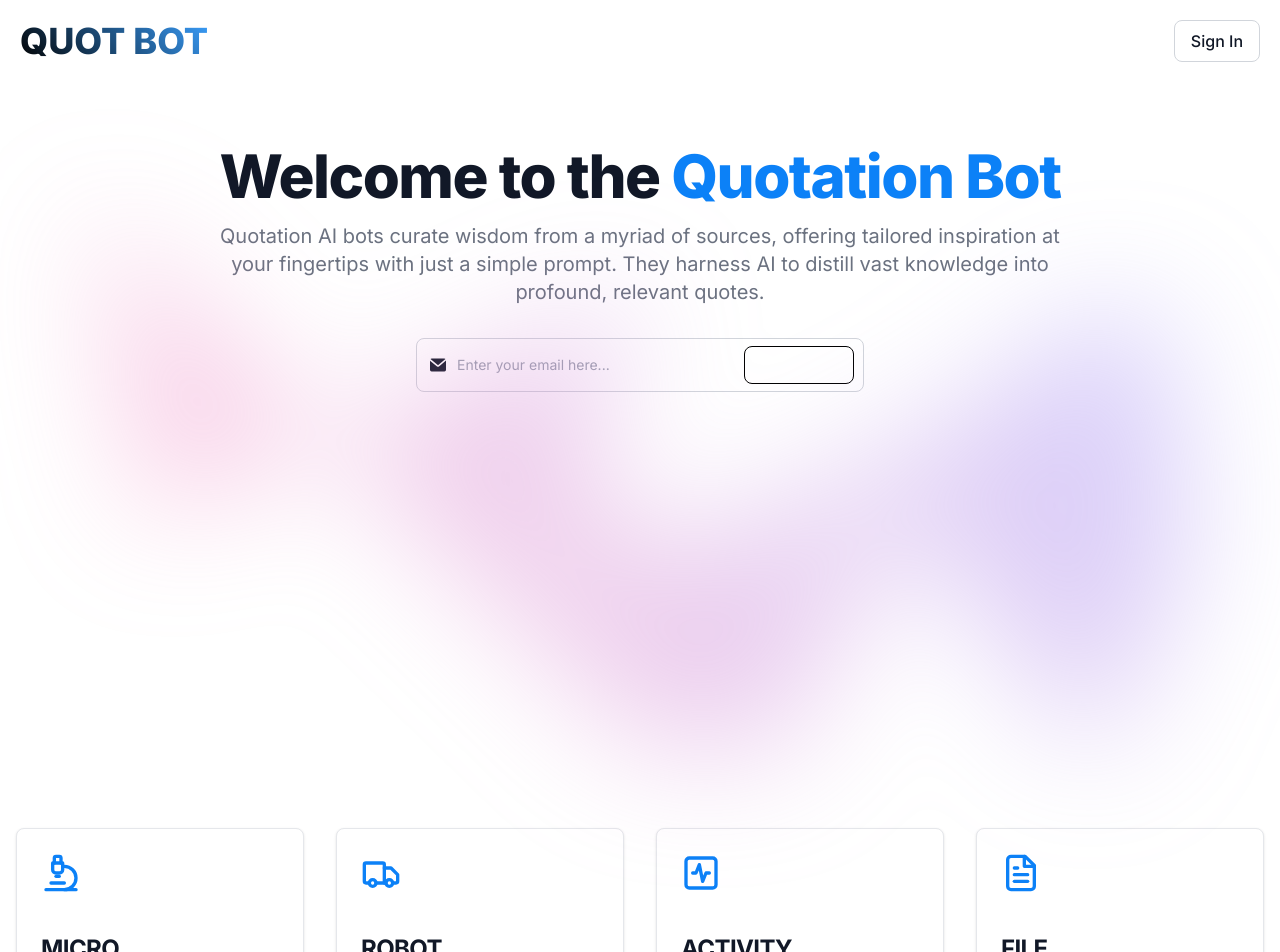
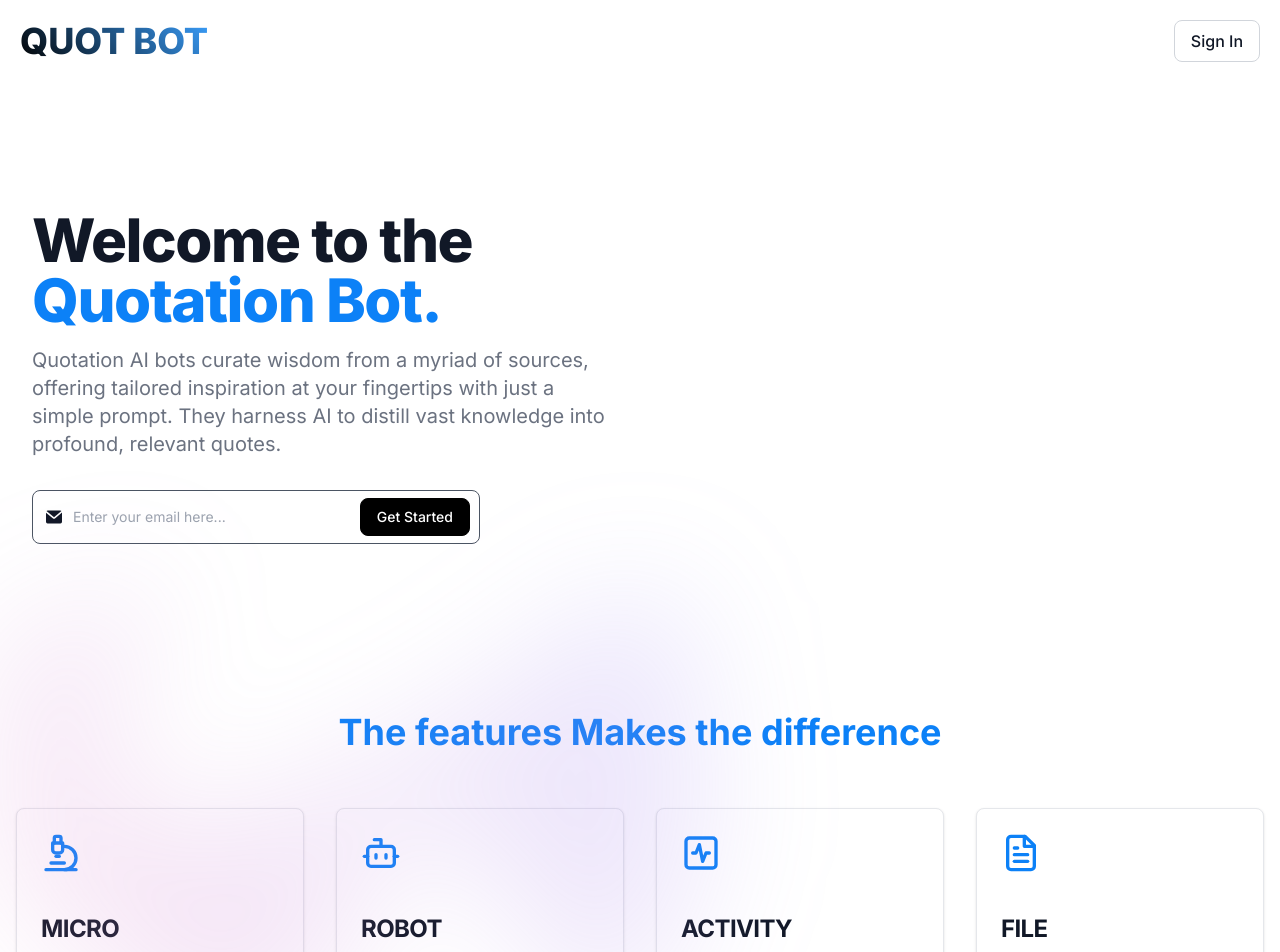
Before and after one commit to Medtekviyab/Product-App, a Next.js app in the folder alliance-app/: page / in a window 1280 px wide. Shown: the top 952 px of the page. Built offline with nearby package versions, Linux system fonts and the light colour scheme.

Commit message:
CHANGES IN HOMEPAGE

```diff
--- a/alliance-app/src/pages/Homepage.js
+++ b/alliance-app/src/pages/Homepage.js
@@ -2,52 +2,26 @@ import React from "react";
 
 const Homepage = () => {
   return (
-    <div>
-      <div className="py-8 px-4 mx-auto max-w-screen-xl text-center lg:py-16">
+    <>
+      <div className="py-8 px-4 mx-auto max-w-screen-xl justify-content: flex-start lg:py-16">
+        <section class="bg-white dark:bg-gray-900">
+          <div class="py-8 px-4 mx-auto max-w-screen-xl lg:py-16 grid lg:grid-cols-2 gap-8 lg:gap-16">
+            <div class="flex flex-col justify-center">
               <h1 className="mb-4 text-4xl font-extrabold tracking-tight leading-none text-gray-900 md:text-5xl lg:text-6xl dark:text-gray">
-          Welcome to the <span style={{ color: "#0C81F7" }}>Quotation Bot</span>
+                Welcome to the{" "}
+                <span style={{ color: "#0C81F7" }}>Quotation Bot.</span>
               </h1>
-
-        <p className="mb-8 text-lg font-normal text-gray-500 lg:text-xl sm:px-16 lg:px-48 dark:text-gray-400">
-          Quotation AI bots curate wisdom from a myriad of sources, offering
-          tailored inspiration at your fingertips with just a simple prompt.
-          They harness AI to distill vast knowledge into profound, relevant
-          quotes.
+              <p class="mb-8 text-lg font-normal text-gray-500 lg:text-xl dark:text-gray-400">
+                Quotation AI bots curate wisdom from a myriad of sources,
+                offering tailored inspiration at your fingertips with just a
+                simple prompt. They harness AI to distill vast knowledge into
+                profound, relevant quotes.
               </p>
-        {/* <div className="flex flex-col space-y-4 sm:flex-row sm:justify-center sm:space-y-0">
-          <a
-            href="#"
-            className="inline-flex justify-center items-center py-3 px-5 text-base font-medium text-center text-white rounded-lg bg-blue-700 hover:bg-blue-800 focus:ring-4 focus:ring-blue-300 dark:focus:ring-blue-900"
-          >
-            Let's Go
+              <form className="max-w-md mx-full flex items-center">
+                <div className="relative w-full">
+                  <div className="flex items-center pl-3.5 pointer-events-none absolute inset-y-0 left-0">
                     <svg
-              className="w-3.5 h-3.5 ms-2 rtl:rotate-180"
-              aria-hidden="true"
-              xmlns="http://www.w3.org/2000/svg"
-              fill="none"
-              viewBox="0 0 14 10"
-            >
-              <path
-                stroke="currentColor"
-                strokeLinecap="round"
-                strokeLinejoin="round"
-                strokeWidth="2"
-                d="M1 5h12m0 0L9 1m4 4L9 9"
-              />
-            </svg>
-          </a>
-        </div> */}
-        <form class="w-full max-w-md mx-auto">
-          <label
-            for="default-email"
-            class="mb-2 text-sm font-medium text-gray-900 sr-only dark:text-white"
-          >
-            Email sign-up
-          </label>
-          <div class="relative">
-            <div class="absolute inset-y-0 rtl:inset-x-0 start-0 flex items-center ps-3.5 pointer-events-none">
-              <svg
-                class="w-4 h-4 text-gray-900 dark:text-gray-900"
+                      className="w-4 h-4 text-gray-900 dark:text-gray-900"
                       aria-hidden="true"
                       xmlns="http://www.w3.org/2000/svg"
                       fill="currentColor"
@@ -60,37 +34,48 @@ const Homepage = () => {
                   <input
                     type="email"
                     id="default-email"
-              className="block w-full p-4 ps-10 text-sm text-black border border-gray-300 rounded-lg bg-white focus:ring-blue-500 focus:border-blue-500 dark:bg-gray-100 dark:border-gray-700 dark:placeholder-gray-900 dark:text-white dark:focus:ring-blue-500 dark:focus:border-blue-500"
+                    className="block w-full p-4 pl-10 text-sm text-black border border-gray-600 rounded-lg bg-white focus:ring-blue-500 focus:border-blue-500 dark:bg-gray-100 dark:border-gray-900 dark:placeholder-gray-900 dark:text-black dark:focus:ring-blue-500 dark:focus:border-blue-500"
                     placeholder="Enter your email here..."
                     required
                   />
                   <button
                     type="submit"
-              class="text-white absolute end-2.5 bottom-2 bg-white border border-black hover:bg-black hover:text-white focus:ring-4 focus:outline-none focus:ring-blue-300 font-medium rounded-lg text-sm px-4 py-2 dark:bg-black dark:border-black dark:placeholder-black dark:focus:ring-white-800"
+                    className="text-white absolute right-2.5 bottom-2 bg-black border border-black hover:bg-black hover:text-white focus:ring-4 focus:outline-none focus:ring-blue-300 font-medium rounded-lg text-sm px-4 py-2 dark:bg-black dark:border-black dark:placeholder-black dark:focus:ring-white-800"
                   >
                     Get Started
                   </button>
                 </div>
               </form>
+            </div>
+          </div>
+        </section>
+      </div>
 
       <div className="relative isolate">
         <div
           aria-hidden="true"
-            className="pointer-events-none transform-gpu overflow-hidden blur-3xl sm:-mt-80 flex justify-center"
+          className="pointer-events-none absolute inset-x-0 -top-40 -z-10 transform-gpu overflow-hidden blur-3xl sm:-top-80"
         >
           <div
             style={{
               clipPath:
                 "polygon(74.1% 44.1%, 100% 61.6%, 97.5% 26.9%, 85.5% 0.1%, 80.7% 2%, 72.5% 32.5%, 60.2% 62.4%, 52.4% 68.1%, 47.5% 58.3%, 45.2% 34.5%, 27.5% 76.7%, 0.1% 64.9%, 17.9% 100%, 27.6% 76.8%, 76.1% 97.7%, 74.1% 44.1%)",
-                width: "90vw",
             }}
-              className="aspect-[1155/678] rotate-[30deg] bg-gradient-to-tr from-[#ff80b5] to-[#9089fc] opacity-40"
+            className="relative left-[calc(50%-11rem)] aspect-[1155/678] w-[36.125rem] -translate-x-1/2 rotate-[30deg] bg-gradient-to-tr from-[#ff80b5] to-[#9089fc] opacity-20 sm:left-[calc(50%-30rem)] sm:w-[72.1875rem]"
           />
         </div>
       </div>
+
+      <div className="text mt-10">
+        <p
+          className="text-base lg:text-4xl font-bold text-center"
+          style={{ color: "#0C81F7" }}
+        >
+          The features Makes the difference
+        </p>
       </div>
 
-                <div class="flex  justify-center">
+      <div class="flex justify-center mt-10">
         <a
           href="#"
           class="block sm:w-1/2 md:w-1/3 lg:w-1/4 max-w-xs p-6 bg-white border border-gray-200 rounded-lg shadow hover:bg-gray-100 dark:bg-gray-800 dark:border-gray-700 dark:hover:bg-gray-700 m-4 "
@@ -114,16 +99,13 @@ const Homepage = () => {
             <path d="M9 12a2 2 0 0 1-2-2V6h6v4a2 2 0 0 1-2 2Z" />
             <path d="M12 6V3a1 1 0 0 0-1-1H9a1 1 0 0 0-1 1v3" />
           </svg>
-
-            <div class="flex flex-col items-start">
           <h5 class="mb-2 mt-10 text-2xl font-bold tracking-tight text-gray-900 dark:text-white  text-left">
             MICRO
           </h5>
           <p class="font-normal text-gray-700 dark:text-gray-400  text-left">
-                Here are the biggest enterprise technology acquisitions of 2021
-                so far, in reverse chronological order.
+            Here are the biggest enterprise technology acquisitions of 2021 so
+            far, in reverse chronological order.
           </p>
-            </div>
         </a>
 
         <a
@@ -140,13 +122,14 @@ const Homepage = () => {
             stroke-width="2"
             stroke-linecap="round"
             stroke-linejoin="round"
-              class="lucide lucide-truck"
+            class="lucide lucide-bot"
           >
-              <path d="M5 18H3c-.6 0-1-.4-1-1V7c0-.6.4-1 1-1h10c.6 0 1 .4 1 1v11" />
-              <path d="M14 9h4l4 4v4c0 .6-.4 1-1 1h-2" />
-              <circle cx="7" cy="18" r="2" />
-              <path d="M15 18H9" />
-              <circle cx="17" cy="18" r="2" />
+            <path d="M12 8V4H8" />
+            <rect width="16" height="12" x="4" y="8" rx="2" />
+            <path d="M2 14h2" />
+            <path d="M20 14h2" />
+            <path d="M15 13v2" />
+            <path d="M9 13v2" />
           </svg>
           <h5 class="mb-2 mt-10 text-2xl font-bold tracking-tight text-gray-900 dark:text-white  text-left">
             ROBOT
@@ -217,7 +200,7 @@ const Homepage = () => {
           </p>
         </a>
       </div>
-    </div>
+    </>
   );
 };
 
```
Lines whose indentation alone changed are shown as unchanged.
